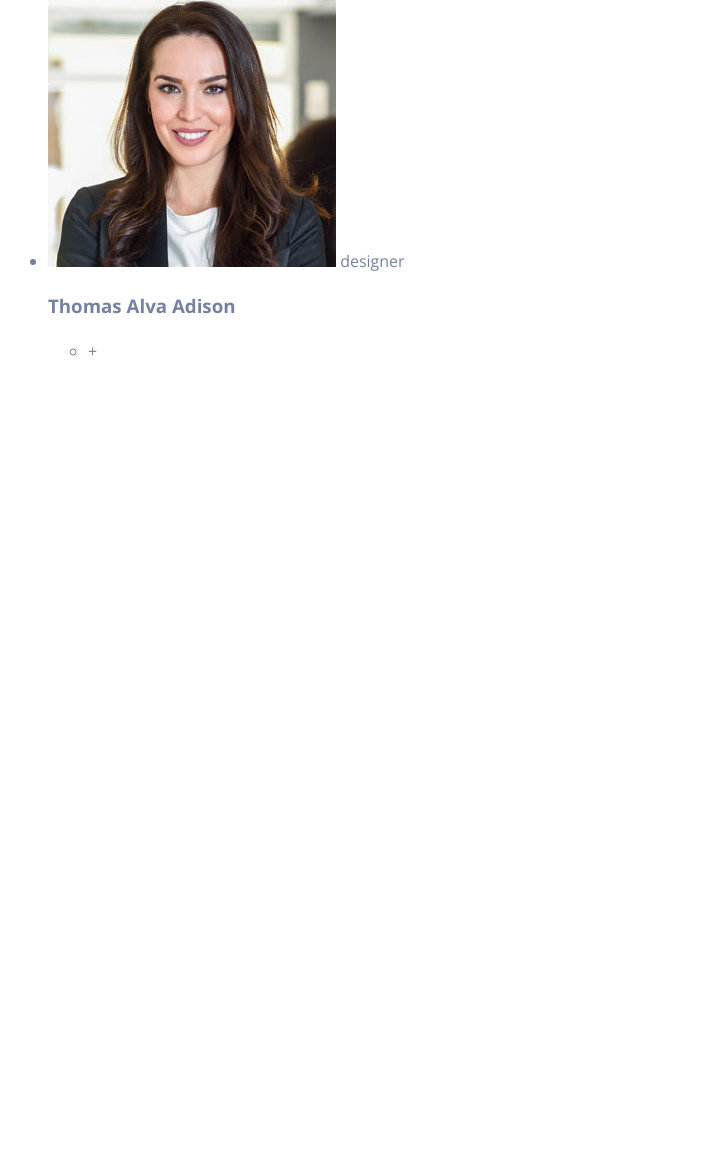
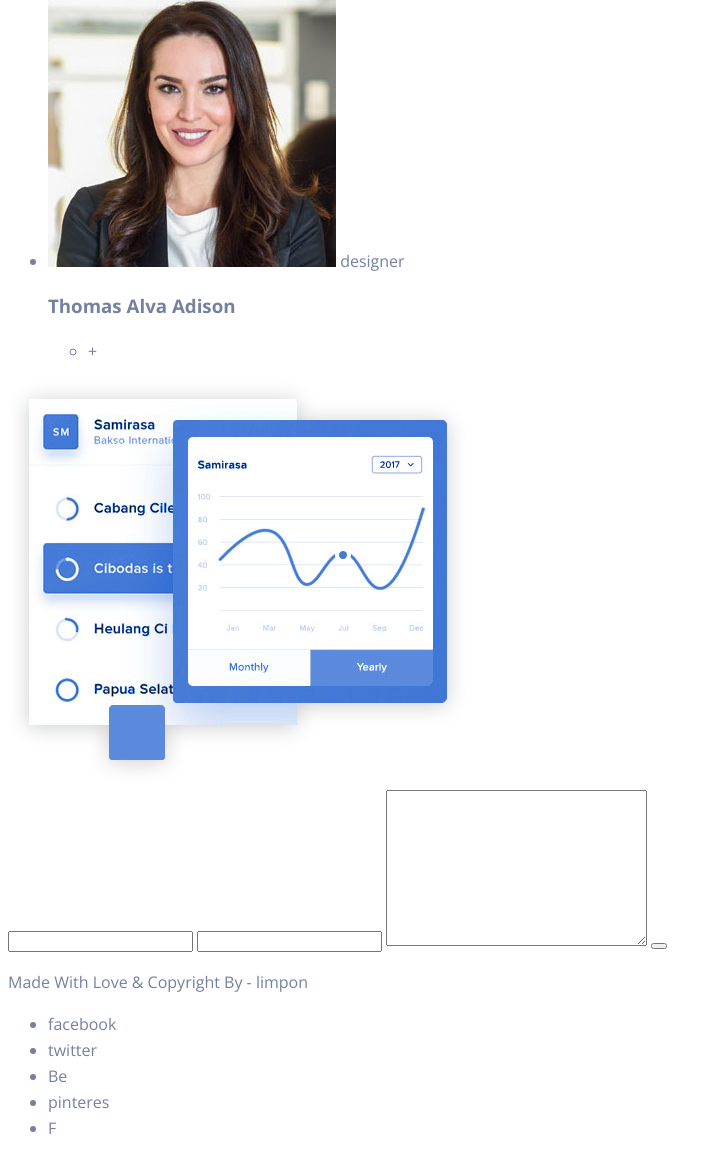
Before and after one commit to AlexKeleb/Limpon, a plain HTML site: page index.html in a window 1280 px wide. Shown: the part 7868-9025 px from the top of the page, without its empty margins (0-722 px from the left). Before the commit the page ends 8248 px from the top, so only its background shows below. Drawn offline with nearby package versions, Linux system fonts and the light colour scheme.

Commit message:
Закончил разметку, начинаю стилизацию

```diff
--- a/index.html
+++ b/index.html
@@ -121,7 +121,7 @@
             Create your free account now & get 30 days free
             trail No credit card required
           </p>
-          <form class="robot__form form" action="get">
+          <form class="robot__form form" action="post">
             <div class="form-wrap">
               <input id="email" class="form-input" name="email" type="email" placeholder="Enter your email address">
               <label for="email" class="visually-hidden">email</label>
@@ -412,10 +412,33 @@
         </ul>
       </div>
     </div>
+
+    <div class="submit">
+      <div class="submit__image">
+        <img src="img/submit-screen.png" alt="control">
+      </div>
+      <form action="post" class="submit__form">
+        <input type="text">
+        <input type="text">
+        <textarea name="message-field" id="message" cols="30" rows="10"></textarea>
+        <button type="submit"></button>
+      </form>
+    </div>
+
   </main>
 
   <footer class="main-footer">
-
+    <p class="footer__copyright">
+      Made With Love & Copyright By -
+      <span>limpon</span>
+    </p>
+    <ul class="footer__social social">
+      <li class="social__item">facebook</li>
+      <li class="social__item">twitter</li>
+      <li class="social__item">Be</li>
+      <li class="social__item">pinteres</li>
+      <li class="social__item">F</li>
+    </ul>
   </footer>
 </body>
 
```
